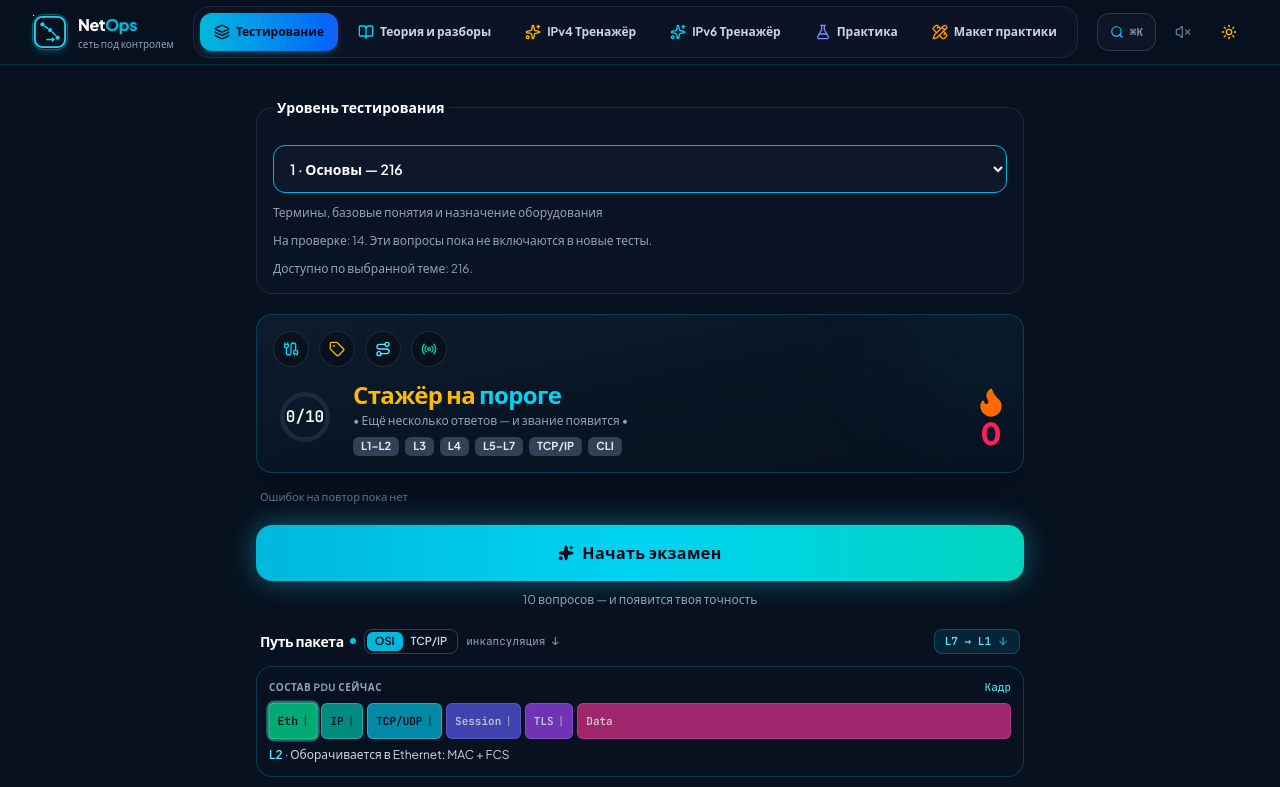
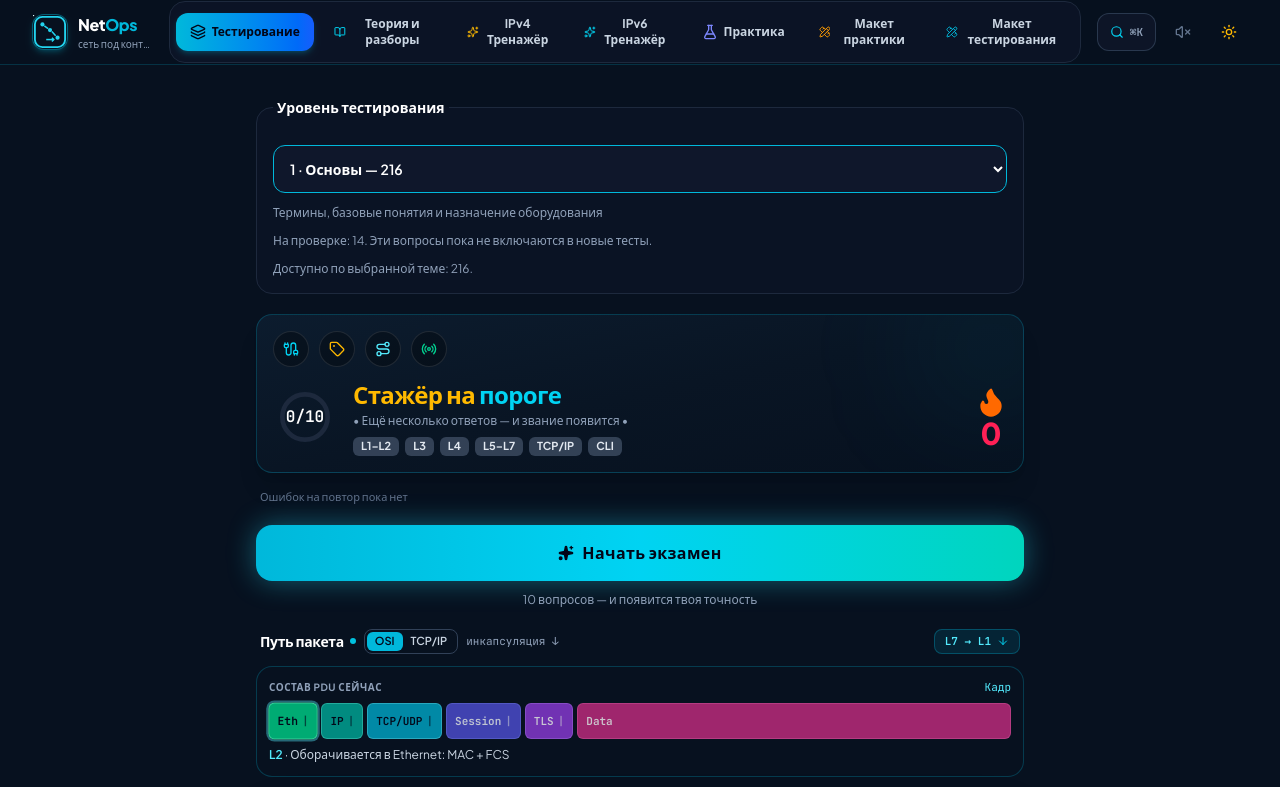
Before and after one commit to apotet/my-gemini-mirror-site, a React (Vite) app: page / in a window 1280 px wide. Shown: the top 787 px of the page. Built offline with nearby package versions, Linux system fonts and the light colour scheme.

Commit message:
feat: expose testing mockup in navigation

```diff
--- a/src/components/Navbar.tsx
+++ b/src/components/Navbar.tsx
@@ -16,7 +16,7 @@ import {
 import { TOTAL_QUESTION_COUNT } from '../data/questionsData';
 import { NetOpsLogo } from './NetOpsLogo';
 
-export type NavTab = 'exam' | 'theory' | 'ipv4' | 'ipv6' | 'practice' | 'practice-mock' | 'osi';
+export type NavTab = 'exam' | 'theory' | 'ipv4' | 'ipv6' | 'practice' | 'practice-mock' | 'exam-mock' | 'osi';
 
 interface NavbarProps {
   activeTab: NavTab;
@@ -46,6 +46,7 @@ export const Navbar: React.FC<NavbarProps> = ({
     { id: 'ipv6', label: 'IPv6 Тренажёр', icon: <Sparkles className="w-4 h-4 text-cyan-400" /> },
     { id: 'practice', label: 'Практика', icon: <FlaskConical className="w-4 h-4 text-indigo-400" /> },
     { id: 'practice-mock', label: 'Макет практики', icon: <PencilRuler className="w-4 h-4 text-amber-500" /> },
+    { id: 'exam-mock', label: 'Макет тестирования', icon: <PencilRuler className="w-4 h-4 text-cyan-500" /> },
   ];
 
   const handleTabClick = (tab: NavTab) => {
```
